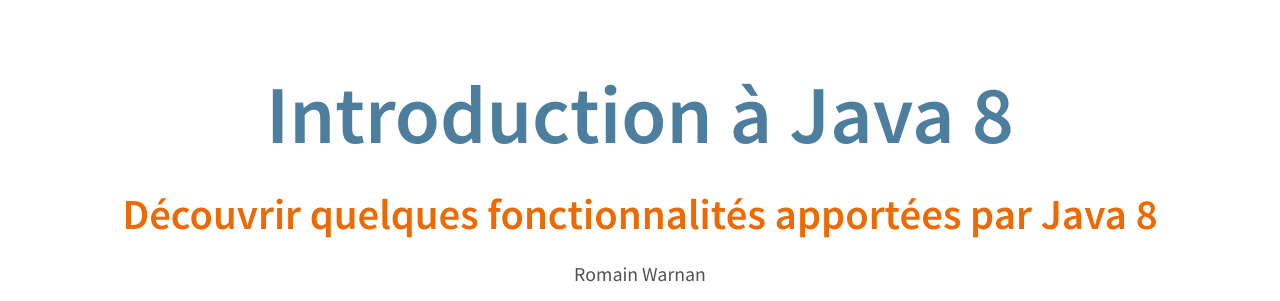
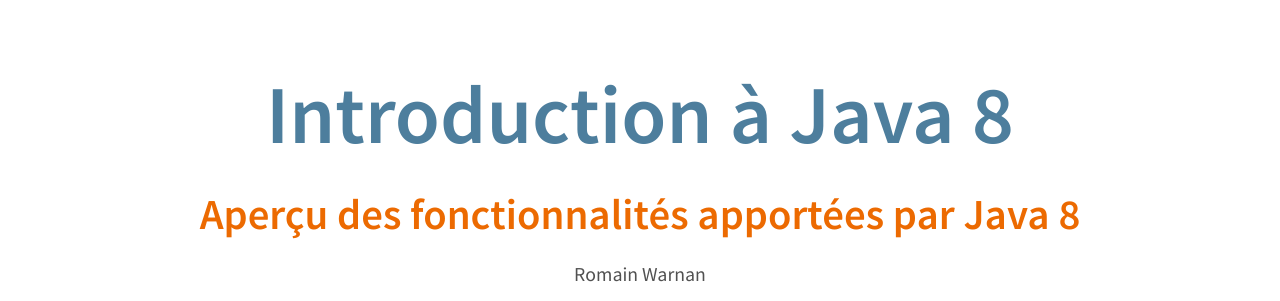
Before and after one commit to romain-warnan/formation-java-8, a website: page docs/index.html in a window 1280 px wide. Shown: the top 301 px of the page. Drawn offline with Linux system fonts and the light colour scheme.

```diff
--- a/docs/index.html
+++ b/docs/index.html
@@ -32,7 +32,7 @@
 			<div class="slides icon-ultraviolet"><!-- "icon-color" ou "icon-dusk" -->
 				<section class="main-title">
 					<h1>Introduction à Java 8</h1>
-					<h3>Découvrir quelques fonctionnalités apportées par Java 8</h3>
+					<h3>Aperçu des fonctionnalités apportées par Java 8</h3>
 					<p>
 						<small>Romain Warnan</small>
 					</p>
```
Also changed, not shown: README.md (added).
